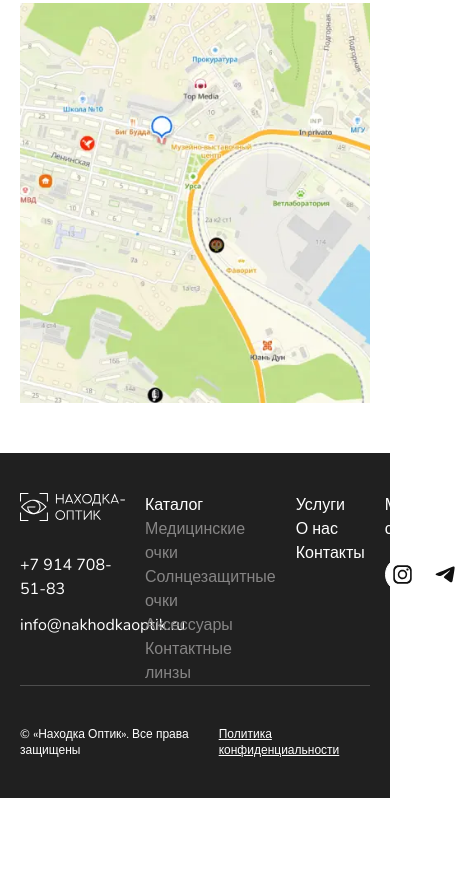
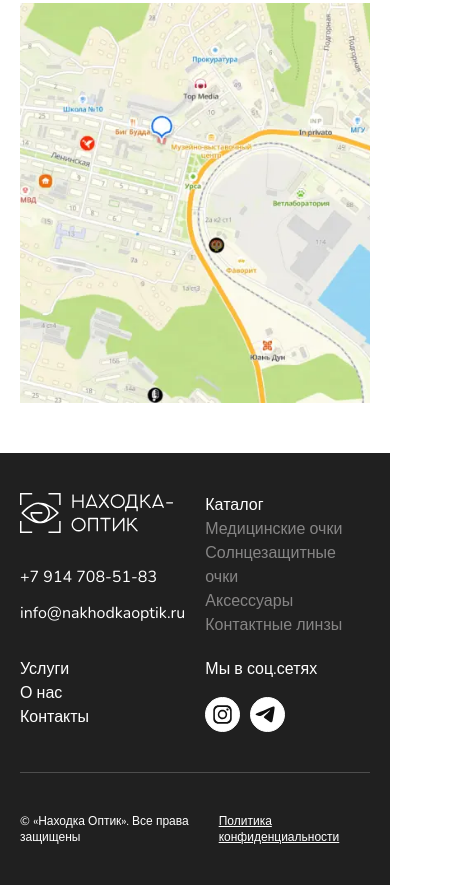
Before and after one commit to blessMe-Padre/optika, a website with bundled scripts: page index.html in a window 390 px wide. Shown: the part 7629-8514 px from the top of the page, 465 px wide, since content can reach past the window. Before the commit the page ends 8427 px from the top, so only its background shows below. Built offline with nearby package versions, Linux system fonts and the light colour scheme.

Commit message:
feat: добавляет футер

```diff
--- a/css/main.css
+++ b/css/main.css
@@ -976,6 +976,10 @@
 .footer {
 }
 
+.footer a:hover {
+  text-decoration: underline;
+}
+
 .footer-border-bottom {
   border-bottom: 1px solid rgba(255, 255, 255, 0.2);
 }
@@ -1022,6 +1026,28 @@
 
 .social-link:hover svg {
   fill: #ffffff;
+}
+
+@media (max-width: 850px) {
+  .footer__wrapper {
+    grid-template-columns: 40% 1fr 1fr;
+    gap: 20px;
+    padding-bottom: 40px;
+  }
+
+  .social-list {
+    margin-bottom: 30px;
+  }
+}
+
+@media (max-width: 450px) {
+  .footer__wrapper {
+    grid-template-columns: 1fr 1fr;
+  }
+
+  .social-list {
+    margin-bottom: 0;
+  }
 }
 
 /* Импорт TailWind */
--- a/src/block/footer.css
+++ b/src/block/footer.css
@@ -1,6 +1,8 @@
 .footer {}
 
-
+.footer a:hover {
+    text-decoration: underline;
+}
 
 .footer-border-bottom {
     border-bottom: 1px solid rgba(255, 255, 255, 0.2);
@@ -49,3 +51,25 @@
 .social-link:hover svg {
     fill: #ffffff;
 }
+
+@media (max-width: 850px) {
+    .footer__wrapper {
+        grid-template-columns: 40% 1fr 1fr;
+        gap: 20px;
+        padding-bottom: 40px;
+    }
+
+    .social-list {
+        margin-bottom: 30px;
+    }
+}
+
+@media (max-width: 450px) {
+    .footer__wrapper {
+        grid-template-columns: 1fr 1fr;
+    }
+
+    .social-list {
+        margin-bottom: 0;
+    }
+}
```
